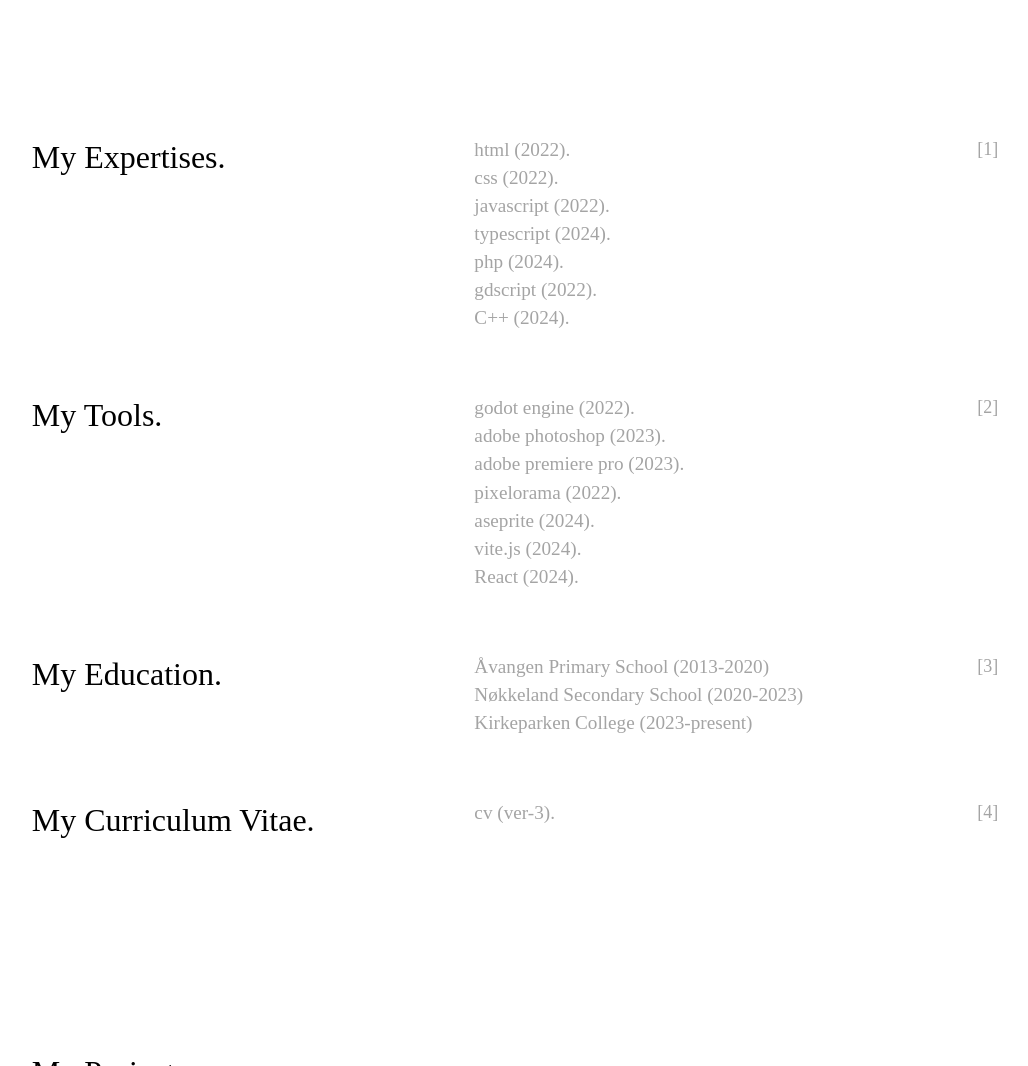
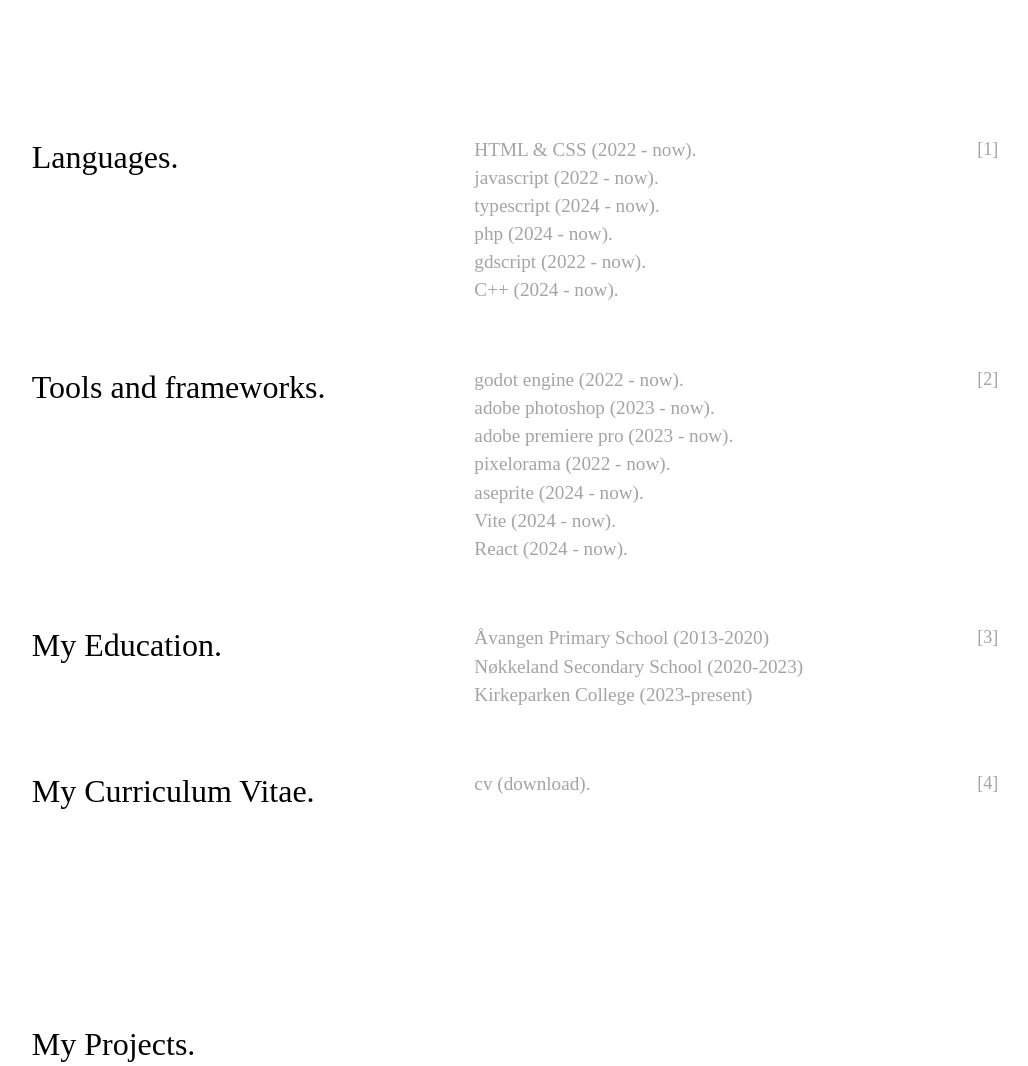
Before and after one commit to raincuhh/portfolio_v2, a website built with Vite: page index.html in a window 1280 px wide. Shown: the part 2360-3426 px from the top of the page, without its empty margins (125-1153 px from the left). Built offline with nearby package versions, Linux system fonts and the light colour scheme.

Commit message:
some stuff

```diff
--- a/index.html
+++ b/index.html
@@ -224,7 +224,7 @@
                         <article class="inner_col cv_cont">
                            <header class="cv_title">
                               <p>
-                                 <span>My Expertises.</span>
+                                 <span>Languages.</span>
                               </p>
                            </header>
                            <aside class="cv_beside">
@@ -232,37 +232,40 @@
                                  <ul class="cv_list">
                                     <li class="cv_item">
                                        <p>
-                                          <span class="cursor_hoverable hvr_line">html (2022).</span>
+                                          <span class="cursor_hoverable hvr_line">
+                                             HTML & CSS (2022 - now).
+                                          </span>
                                        </p>
                                     </li>
                                     <li class="cv_item">
                                        <p>
-                                          <span class="cursor_hoverable hvr_line">css (2022).</span>
+                                          <span class="cursor_hoverable hvr_line">
+                                             javascript (2022 - now).
+                                          </span>
                                        </p>
                                     </li>
                                     <li class="cv_item">
                                        <p>
-                                          <span class="cursor_hoverable hvr_line">javascript (2022).</span>
+                                          <span class="cursor_hoverable hvr_line">
+                                             typescript (2024 - now).
+                                          </span>
                                        </p>
                                     </li>
                                     <li class="cv_item">
                                        <p>
-                                          <span class="cursor_hoverable hvr_line">typescript (2024).</span>
+                                          <span class="cursor_hoverable hvr_line">php (2024 - now).</span>
                                        </p>
                                     </li>
                                     <li class="cv_item">
                                        <p>
-                                          <span class="cursor_hoverable hvr_line">php (2024).</span>
+                                          <span class="cursor_hoverable hvr_line">
+                                             gdscript (2022 - now).
+                                          </span>
                                        </p>
                                     </li>
                                     <li class="cv_item">
                                        <p>
-                                          <span class="cursor_hoverable hvr_line">gdscript (2022).</span>
-                                       </p>
-                                    </li>
-                                    <li class="cv_item">
-                                       <p>
-                                          <span class="cursor_hoverable hvr_line">C++ (2024).</span>
+                                          <span class="cursor_hoverable hvr_line">C++ (2024 - now).</span>
                                        </p>
                                     </li>
                                     <!--
@@ -289,7 +292,7 @@
                         <article class="inner_col cv_cont">
                            <header class="cv_title">
                               <p>
-                                 <span>My Tools.</span>
+                                 <span>Tools and frameworks.</span>
                               </p>
                            </header>
                            <aside class="cv_beside">
@@ -298,7 +301,7 @@
                                     <li class="cv_item">
                                        <p>
                                           <a class="cursor_hoverable hvr_line" href="https://godotengine.org">
-                                             godot engine (2022).
+                                             godot engine (2022 - now).
                                           </a>
                                        </p>
                                     </li>
@@ -308,7 +311,7 @@
                                              class="cursor_hoverable hvr_line"
                                              href="https://www.adobe.com/products/photoshop.html"
                                           >
-                                             adobe photoshop (2023).
+                                             adobe photoshop (2023 - now).
                                           </a>
                                        </p>
                                     </li>
@@ -318,7 +321,7 @@
                                              class="cursor_hoverable hvr_line"
                                              href="https://www.adobe.com/products/premiere.html"
                                           >
-                                             adobe premiere pro (2023).
+                                             adobe premiere pro (2023 - now).
                                           </a>
                                        </p>
                                     </li>
@@ -328,7 +331,7 @@
                                              class="cursor_hoverable hvr_line"
                                              href="https://orama-interactive.itch.io/pixelorama"
                                           >
-                                             pixelorama (2022).
+                                             pixelorama (2022 - now).
                                           </a>
                                        </p>
                                     </li>
@@ -338,21 +341,21 @@
                                              class="cursor_hoverable hvr_line"
                                              href="https://www.aseprite.org"
                                           >
-                                             aseprite (2024).
+                                             aseprite (2024 - now).
                                           </a>
                                        </p>
                                     </li>
                                     <li class="cv_item">
                                        <p>
                                           <a class="cursor_hoverable hvr_line" href="https://vitejs.dev">
-                                             vite.js (2024).
+                                             Vite (2024 - now).
                                           </a>
                                        </p>
                                     </li>
                                     <li class="cv_item">
                                        <p>
                                           <a class="cursor_hoverable hvr_line" href="https://vitejs.dev">
-                                             React (2024).
+                                             React (2024 - now).
                                           </a>
                                        </p>
                                     </li>
@@ -433,7 +436,7 @@
                                              class="cursor_hoverable hvr_line"
                                              href="./assets/pdfs/Ryan-CV3.pdf"
                                           >
-                                             cv (ver-3).
+                                             cv (download).
                                           </a>
                                        </p>
                                     </li>
--- a/layout.css
+++ b/layout.css
@@ -229,6 +229,7 @@ a {
 
 /* about */
 #about {
+   /* background-color: var(--s-primary-color); */
    background-color: var(--s-primary-color);
    z-index: 100;
 }
--- a/src/project.ts
+++ b/src/project.ts
@@ -214,23 +214,23 @@ function create_projects() {
       "https://github.com/raincuhh/the-passage",
       [
          "So we had a school project where we had to make a game, any sort of game, in javascript. I decided making a textbased roguelike seemed fun and did so.",
-         "beware though i did not follow conventions on this, it was just a project i used to learn javascript basically so there is some weird (understatement) code in there.",
+         "It was just a project i used to learn javascript basically so there is some weird (understatement) code in there probably.",
       ],
       [tools.HTML, tools.CSS, tools.JS],
       "2023"
    );
 
-   new_project(
-      "amanises",
-      "/assets/project_previews/amanises_preview.JPG",
-      "https://github.com/raincuhh/amanises",
-      [
-         "Yeah so C++ is pretty fun, i had been interested in how compilers worked ever since i began programming in compiled languages, and in general, low level stuff. I had no clue how they worked and i wanted to find out. thus the most logical decision is to make my own.",
-         "Currently a wip.",
-      ],
-      [tools.CPP],
-      "2024"
-   );
+   // new_project(
+   //    "amanises",
+   //    "/assets/project_previews/amanises_preview.JPG",
+   //    "https://github.com/raincuhh/amanises",
+   //    [
+   //       "Yeah so C++ is pretty fun, i had been interested in how compilers worked ever since i began programming in compiled languages, and in general, low level stuff. I had no clue how they worked and i wanted to find out. thus the most logical decision is to make my own.",
+   //       "Currently a wip.",
+   //    ],
+   //    [tools.CPP],
+   //    "2024"
+   // );
 }
 
 export function init_projects() {
```
